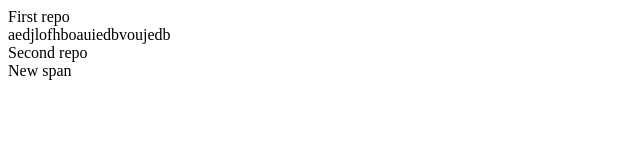
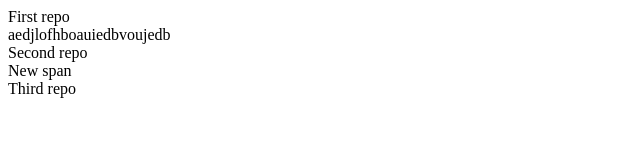
Before and after one commit to qa-AllaK/first_repo_hw, a plain HTML site: page index.html in a window 1280 px wide. Shown: the full height of the page, 0-640 px from the left. Drawn offline with Linux system fonts and the light colour scheme.

Commit message:
Add third div element to index.html

```diff
--- a/index.html
+++ b/index.html
@@ -2,3 +2,4 @@
 <span>aedjlofhboauiedbvoujedb</span>
 <div>Second repo</div>
 <span>New span</span>
+<div>Third repo</div>
```
